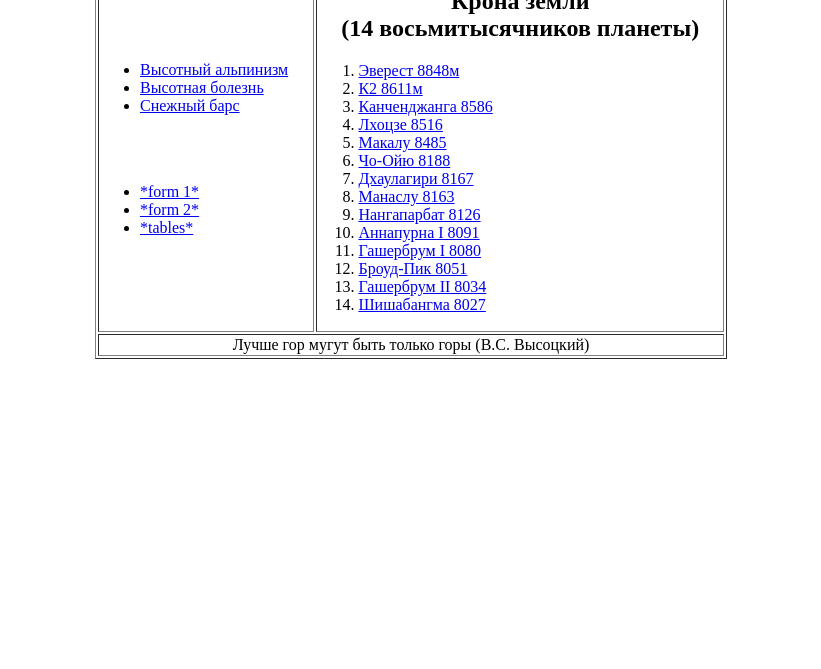
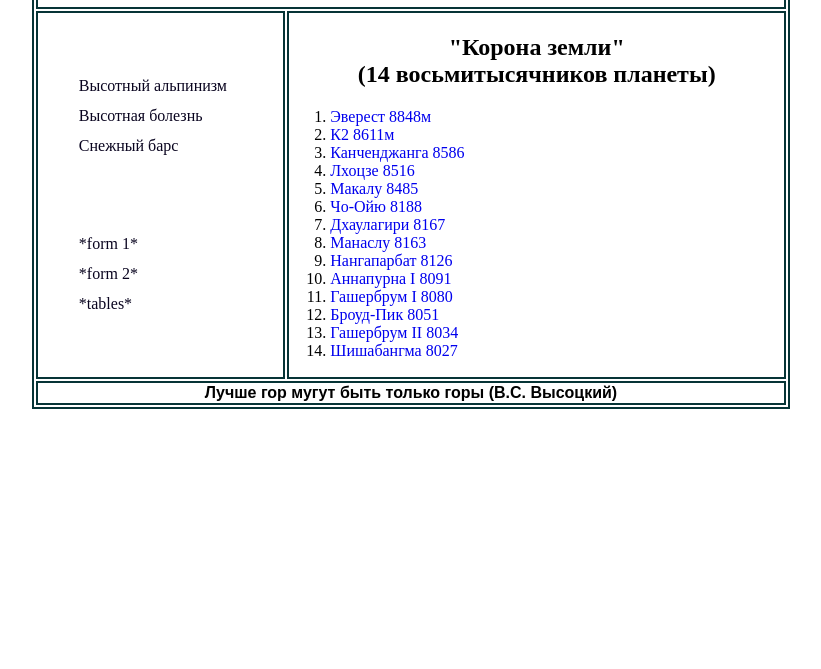
Before and after one commit to maksymbrainacad/Dnipro, a plain HTML site: page Artem_K/hw-1.0-table/index.html in a window 1280 px wide. Shown: the part 131-800 px from the top of the page, without its empty margins (229-1050 px from the left). Drawn offline with Linux system fonts and the light colour scheme.

Commit message:
css beta update

```diff
--- /dev/null
+++ b/Artem_K/hw-1.0-table/css/styles.css
@@ -0,0 +1,50 @@
+.table1, td {
+  width: 60%;
+  margin: auto;
+  border: 2px solid #063436;
+  margin-top: 4%;
+}
+
+.td1 {
+  width: 30%;
+}
+
+h1,h2 {
+  text-align: center;
+}
+
+.ul1, .ul2 {
+list-style-type: none;
+}
+
+.ul1 a, .ul2 a {
+  color: #09041f;
+  text-decoration: none;
+  line-height: 30px;
+}
+
+.ul1 a:visited {
+    color: grey;
+}
+
+.ul1 a:hover {
+  color: #09041f;
+  font-weight: bold;
+
+}
+
+.ul1 a:active {
+  color: orangered;
+  background-color: none;
+}
+
+
+.ol1 a {
+  text-decoration: none;
+}
+
+.bottom {
+  text-align: center;
+  font-family: fantasy;
+  font-weight: bold;
+}
--- a/Artem_K/hw-1.0-table/index.html
+++ b/Artem_K/hw-1.0-table/index.html
@@ -4,34 +4,33 @@
 <head>
     <meta charset="utf-8">
     <title>Mountains</title>
+    <link rel="stylesheet" href="css/styles.css">
 </head>
 
 <body>
-    <table border="1" align="center" width="50%">
-        <tr align="center">
+    <table class="table1">
+        <tr>
             <td colspan="2">
                 <h1>Горная тематика</h1></td>
         </tr>
         <tr>
-            <td>
-                <ul>
+            <td class="td1">
+                <ul class="ul1">
                     <li><a href="about.html">Высотный альпинизм</a> </li>
                     <li><a href="article.html">Высотная болезнь</a> </li>
                     <li><a href="home.html">Снежный барс</a></li>
                 </ul>
                 <br><br>
-                <ul>
+                <ul class="ul2">
                     <li><a href="form1.html">*form 1*</a></li>
                     <li><a href="form2.html">*form 2*</a></li>
                     <li><a href="tables.html">*tables*</a></li>
                 </ul>
 
             </td>
-            <td>
-                <center>
-                    <H2>"Крона земли"<br>(14 восьмитысячников планеты)</H2>
-                </center>
-                <ol>
+            <td class="td2">
+                    <h2>"Корона земли"<br>(14 восьмитысячников планеты)</h2>
+                <ol class="ol1">
                     <li><a href="https://ru.wikipedia.org/wiki/%D0%94%D0%B6%D0%BE%D0%BC%D0%BE%D0%BB%D1%83%D0%BD%D0%B3%D0%BC%D0%B0">Эверест 8848м</a></li>
                     <li><a href="https://ru.wikipedia.org/wiki/%D0%A7%D0%BE%D0%B3%D0%BE%D1%80%D0%B8">К2 8611м</a></li>
                     <li><a href="https://ru.wikipedia.org/wiki/%D0%9A%D0%B0%D0%BD%D1%87%D0%B5%D0%BD%D0%B4%D0%B6%D0%B0%D0%BD%D0%B3%D0%B0">Канченджанга	8586</a></li>
@@ -49,10 +48,9 @@
                 </ol>
             </td>
         </tr>
-        <tr align="center">
-            <td colspan="2">Лучше гор мугут быть только горы (В.С. Высоцкий)</td>
+        <tr>
+            <td class="bottom" colspan="2">Лучше гор мугут быть только горы (В.С. Высоцкий)</td>
         </tr>
     </table>
 </body>
-
 </html>
```
Also changed, not shown: Artem_K/hw-1.0-table/form2.html (+0 -1 lines).
